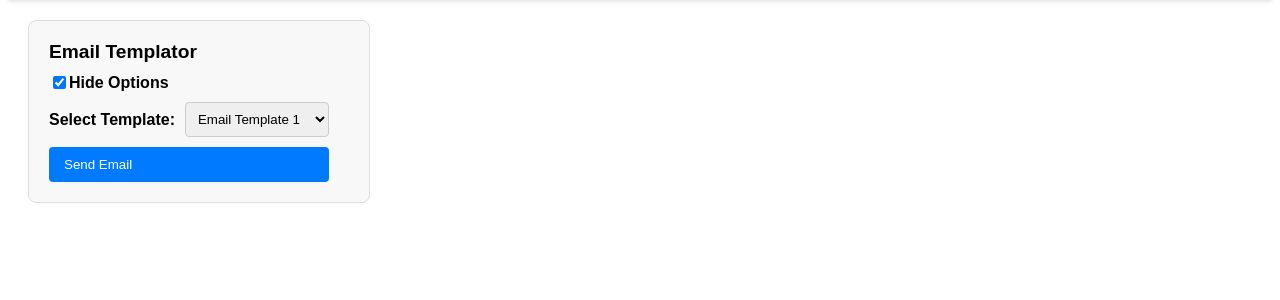
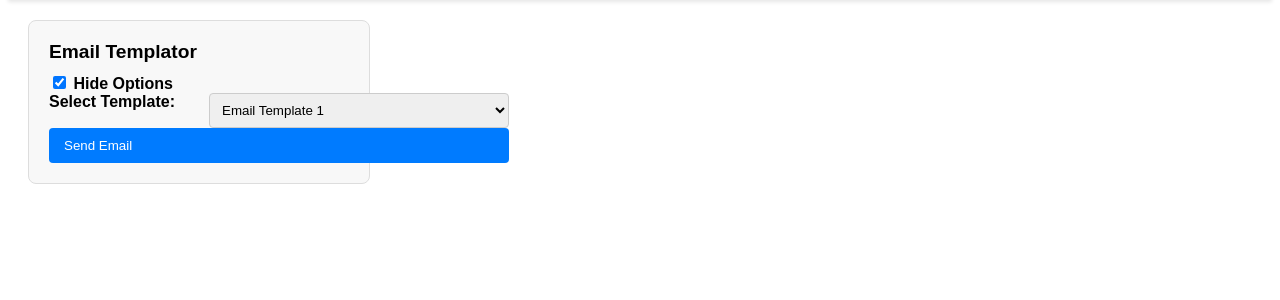
Before and after one commit to vpatel1995/etools, a Django app: page / in a window 1280 px wide. Shown: the part 83-383 px from the top of the page. Run offline with Django 4.2, Linux system fonts and the light colour scheme; data that the repository does not hold is empty.

Commit message:
limit length

```diff
--- a/home/templates/home/home.html
+++ b/home/templates/home/home.html
@@ -27,10 +27,21 @@
         flex-direction: column;
     }
 
-    .form-group {
-        display: flex;
-        align-items: center;
-        margin-bottom: 10px;
+    .form-group label {
+        font-weight: bold;
+        margin-right: 10px;
+        width: 150px; /* Fixed width for labels */
+        display: inline-block; /* Ensures the label takes up the full width */
+    }
+
+    .form-group input[type="text"],
+    .form-group input[type="email"],
+    .form-group select {
+        flex-grow: 1;
+        padding: 8px;
+        border: 1px solid #ccc;
+        border-radius: 4px;
+        width: 300px; /* Fixed width for input fields and select dropdown */
     }
 
     label {
```
